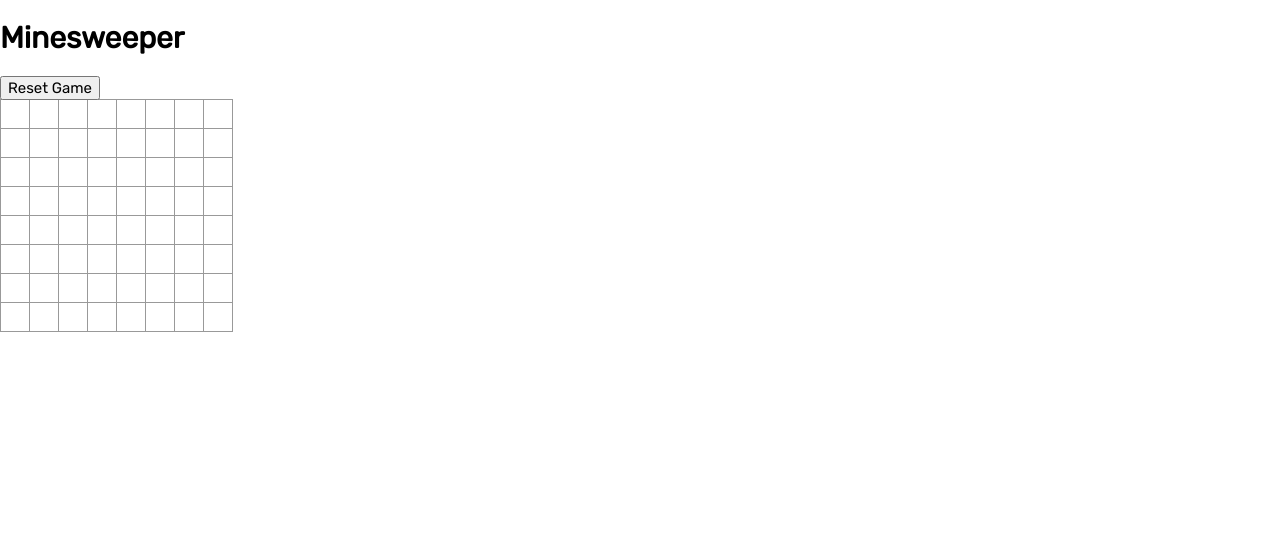
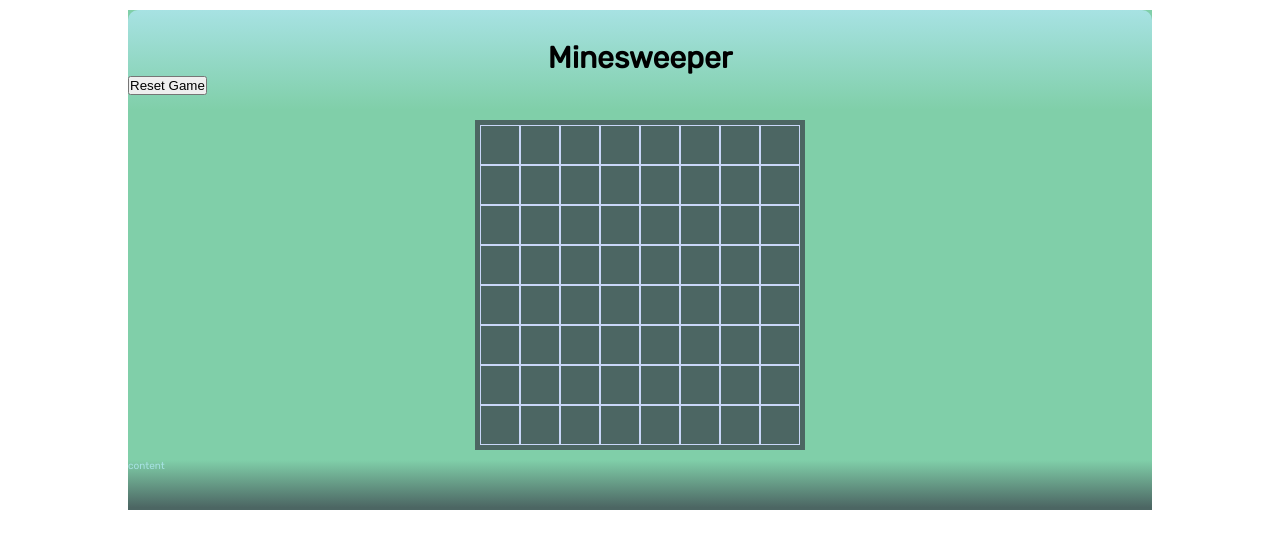
Before and after one commit to tbaums/minesweeper-react, a React (Create React App) app: page / in a window 1280 px wide. Shown: the top 548 px of the page. Built offline with nearby package versions, Linux system fonts and the light colour scheme.

Commit message:
implemented grid and randomized bombs

```diff
--- a/src/components/App.js
+++ b/src/components/App.js
@@ -1,20 +1,38 @@
 import React  from 'react';
 import BoardHeader from './BoardHeader';
 import Board from './Board';
-import '../styles/App.css';
+import '../styles/minesweeper.css';
 
 
+// TODO - move button out of header
+// TODO - fix win/lose announcement
+// TODO - deploy!
+// TODO - add tests!
+
+
+// TODO - abstract to complete site (add react-router, etc)
 // TODO - reveal adjacents
+// TODO - add animation when revealing squares
+// TODO - get a flag icon
+// TODO - get a bomb icon
 
 class App extends React.Component {
   constructor(props) {
     super(props);
 
+    let bombSet = new Set();
+
+    while (bombSet.size < 10) {
+      bombSet.add(Math.floor(Math.random() * Math.floor(64)))
+    }
+
+    console.log(bombSet);
+
     this.state = {
       squares: [...Array(64).keys()].map((square) => {
         return {
           id: square,
-          type: square % 7 === 0 ? "bomb" : "blank",
+          type: bombSet.has(square) ? "bomb" : "blank",
           row: Math.floor(square / 8),
           col: square % 8,
           revealed: false,
@@ -27,6 +45,8 @@ class App extends React.Component {
   }
 
   componentDidMount() {
+
+
     this.setState((prevState) => {
       return {
         squares: prevState.squares.map((square) => {
@@ -153,7 +173,7 @@ class App extends React.Component {
 
   render() {
     return (
-      <div className="App">
+      <div className="wrapper">
         <BoardHeader
           gameOver={this.state.gameOver}
           gameWon={this.state.gameWon}
@@ -164,6 +184,7 @@ class App extends React.Component {
           handleClick={(i) => this.handleClick(i)}
           handleContextMenu={(i) => this.handleContextMenu(i)}
         />
+        <div className="footer">content</div>
       </div>
     );
   }
--- a/src/components/Board.js
+++ b/src/components/Board.js
@@ -1,6 +1,6 @@
 import React from 'react';
 import Square from './Square';
-import '../styles/Board.css';
+
 
 class Board extends React.Component {
     renderSquare(square) {
--- a/src/components/BoardHeader.js
+++ b/src/components/BoardHeader.js
@@ -5,7 +5,7 @@ const BoardHeader = (props) => {
     // TODO - implement count up
     // TODO - freeze time when game won / lost
     return (
-        <div>
+        <div className="header">
             <h1>Minesweeper</h1>
             {props.gameOver && <h2>Game Over</h2>}
             {props.gameWon && <h2>You Won!</h2>}
--- a/src/components/Square.js
+++ b/src/components/Square.js
@@ -1,5 +1,5 @@
 import React from 'react';
-import '../styles/Square.css';
+
 
 class Square extends React.Component {
     constructor(props) {
@@ -19,7 +19,10 @@ class Square extends React.Component {
     render() {
         return (
             <button
-                className="square"
+                className={`square
+                            ${this.props.revealed ? "revealed" : ""}
+                            ${this.props.value === "F" ? "flagged" : ""}
+                        `}
                 onContextMenu={this.handleContextMenu}
                 onClick={() => {
                     this.handleClick()
--- a/src/index.js
+++ b/src/index.js
@@ -1,6 +1,5 @@
 import React from 'react';
 import ReactDOM from 'react-dom';
-import './styles/index.css';
 import App from './components/App';
 import registerServiceWorker from './registerServiceWorker';
 
--- a/src/styles/App.css
+++ /dev/null
@@ -1,5 +0,0 @@
-
-.app {
-  display: flex;
-  flex-direction: row;
-}
--- a/src/styles/Board.css
+++ /dev/null
@@ -1,3 +0,0 @@
-.board {
-    width: 24rem;
-}
--- a/src/styles/Square.css
+++ /dev/null
@@ -1,18 +0,0 @@
-.square {
-    background: #fff;
-    border: 1px solid #999;
-    float: left;
-    font-size: 24px;
-    font-weight: bold;
-    line-height: 34px;
-    height: 3rem;
-    margin-right: -1px;
-    margin-top: -1px;
-    padding: 0;
-    text-align: center;
-    width: 3rem;
-  }
-
-  .square:focus {
-    outline: none;
-  }
--- a/src/styles/index.css
+++ /dev/null
@@ -1,18 +0,0 @@
-html {
-  font-size: 10px;
-}
-
-body {
-  margin: 0;
-  padding: 0;
-  font-family: 'Rubik', sans-serif;
-}
-
-h1 {
-  font-size: 3rem;
-}
-
-button {
-  font-family: inherit;
-  font-size: 1.5rem;
-}
--- /dev/null
+++ b/src/styles/minesweeper.css
@@ -0,0 +1,83 @@
+
+
+* {
+  margin: 0px;
+  padding: 0px;
+}
+
+html {
+  font-size: 10px;
+}
+
+body {
+  margin-top: 1rem;
+  font-family: 'Rubik', sans-serif;
+}
+
+.wrapper {
+  width: 80%;
+  margin-left: auto;
+  margin-right: auto;
+  display: grid;
+  grid-template-columns: 1fr 33rem 1fr;
+  grid-auto-rows: repeat(3, auto);
+  grid-row-gap: 1rem;
+  grid-column-gap: 1rem;
+  background: #80cfa9;
+}
+
+.header {
+  grid-row: 1;
+  grid-column: 1 / -1;
+  text-align: center;
+  background-image: linear-gradient(to bottom, #A7E2E3, #80CFA9);
+  border-top-left-radius: 1rem;
+  border-top-right-radius: 1rem;
+  height: 100px;
+}
+
+#reset {
+  display: block;
+}
+
+.header > h1 {
+  font-size: 3rem;
+  margin-top: 3rem;
+}
+
+.board {
+  grid-row: 2;
+  grid-column: 2;
+  background-color: #4c6663;
+  padding: .5rem;
+  display: grid;
+  grid-template-columns: repeat(8, 1fr);
+  grid-auto-rows: repeat(8, auto);
+
+}
+
+.square {
+  border: 1px solid #c9d7f8;
+  width: 4rem;
+  height: 4rem;
+  background: #4c6663;
+  font-size: 200%;
+  font-weight: bold;
+}
+
+.revealed {
+  background: #A7E2E3;
+}
+
+.flagged {
+  background: #d4c5e2;
+}
+
+.footer {
+  grid-column: 1 / -1;
+  grid-row: 3;
+  background-image: linear-gradient(to bottom,  #80CFA9,  #4c6663 95%, #4c6663);
+  /* background: #4c6663; */
+  color: #A7E2E3;
+  height: 50px;
+}
```
Also changed, not shown: public/baseline-flag-24px.svg (added).
